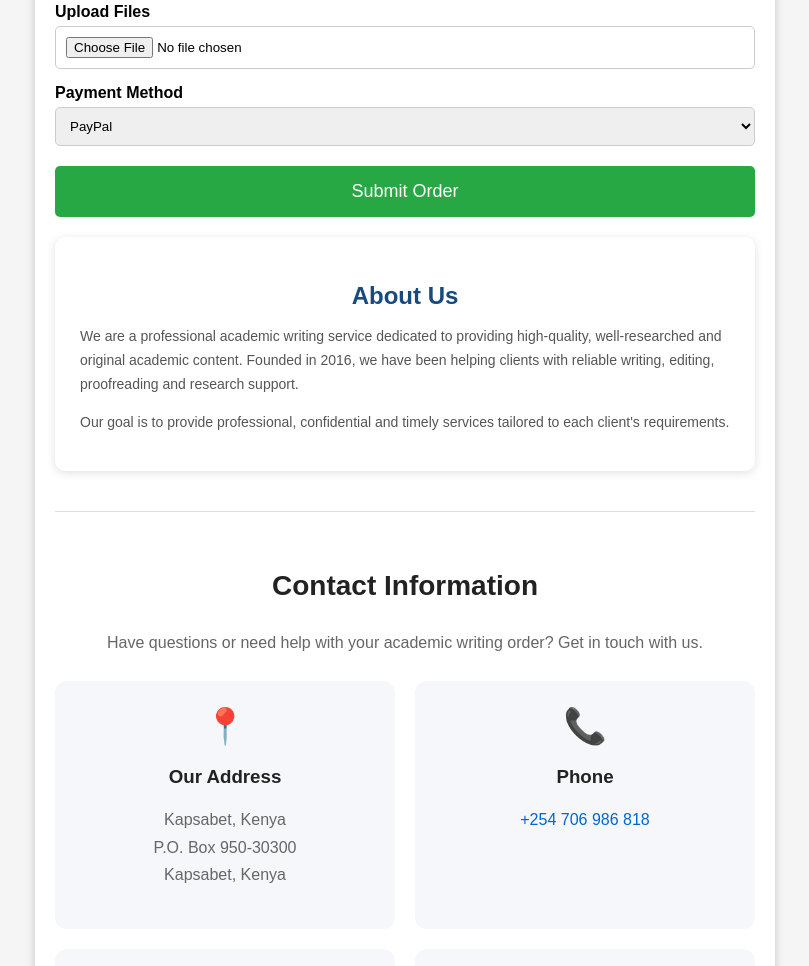
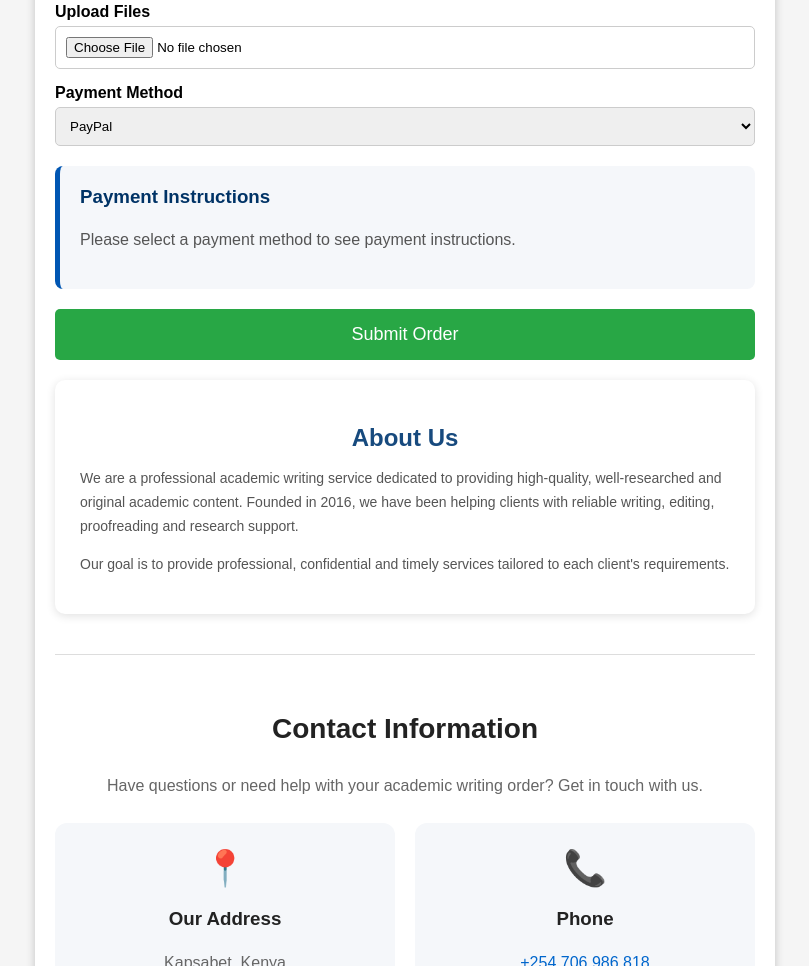
Before and after one commit to nornica/vysite, a plain HTML site: page index.html in a window 1280 px wide. Shown: the part 1052-2018 px from the top of the page, without its empty margins (235-1044 px from the left). Drawn offline with nearby package versions, Linux system fonts and the light colour scheme.

Commit message:
Add payment instructions and styling
Added payment instructions section with styling.

```diff
--- a/index.html
+++ b/index.html
@@ -299,6 +299,43 @@ button:disabled{
 
 </select>
 
+<!-- PAYMENT INSTRUCTIONS -->
+
+<div id="paymentInstructions" class="payment-box">
+
+    <h3>Payment Instructions</h3>
+
+    <p id="paymentText">
+        Please select a payment method to see payment instructions.
+    </p>
+
+</div>
+
+<style>
+.payment-box{
+    margin-top:20px;
+    padding:20px;
+    background:#f5f7fa;
+    border-left:5px solid #0056b3;
+    border-radius:8px;
+}
+
+.payment-box h3{
+    color:#003366;
+    margin-top:0;
+}
+
+.payment-box p{
+    color:#555;
+    line-height:1.6;
+}
+
+.payment-box a{
+    color:#0056b3;
+    font-weight:bold;
+    text-decoration:none;
+}
+</style>
 <button type="submit" id="submitButton">
     Submit Order
 </button>
```
